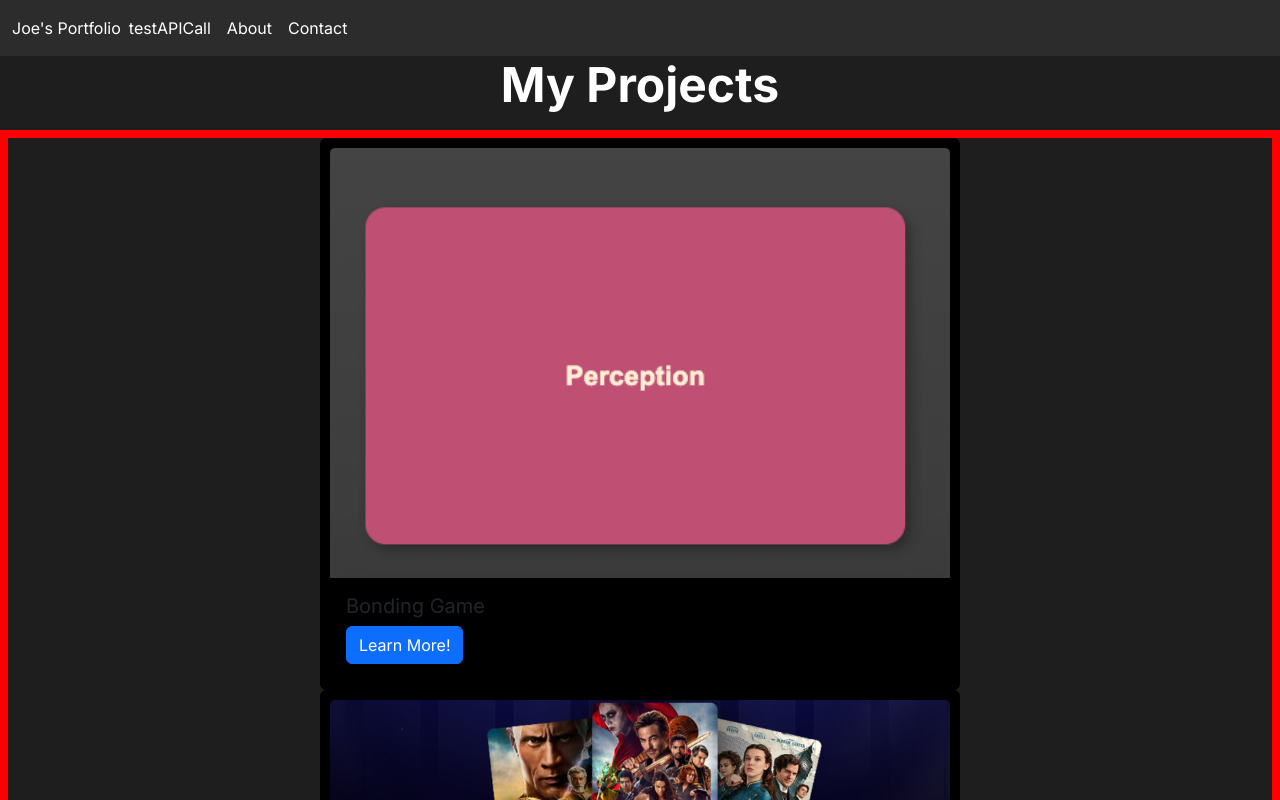
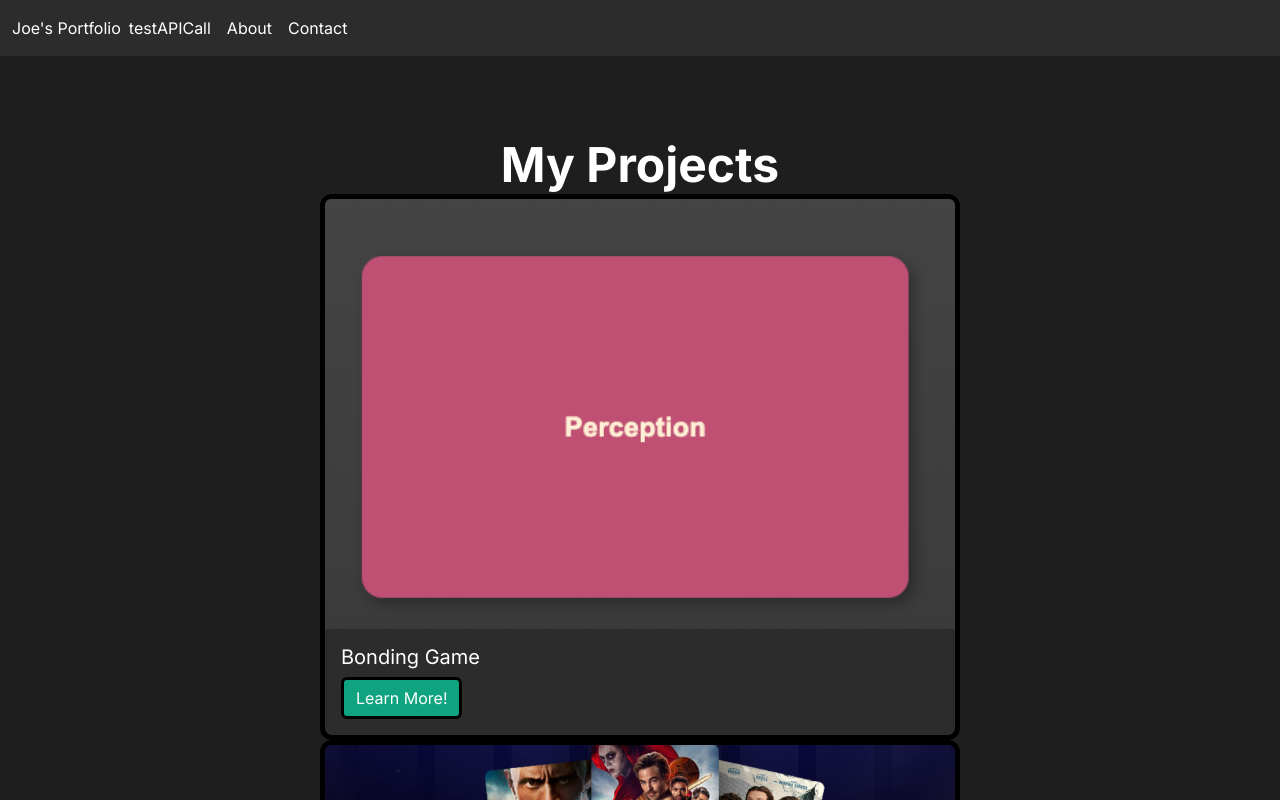
Before and after one commit to joeshoshina/Personal-Portfolio, a React (Vite) app: page / in a window 1280 px wide. Shown: the top 800 px of the page. Built offline with nearby package versions, Linux system fonts and the light colour scheme.

Commit message:
Minor style tweaks to BondingGame page and fixed styling for home page, minor tweak being outline and colors

```diff
--- a/src/components/BondingGame.jsx
+++ b/src/components/BondingGame.jsx
@@ -6,7 +6,7 @@ const BondingGame = () => {
     <>
       <span className="BG">
         <div className="text-center" id="projects-title">
-          BondingGame
+          Bonding Game
         </div>
         <div className="ProjectDescriptionContainer">
           <video className="responsive-video" autoPlay loop>
@@ -15,21 +15,24 @@ const BondingGame = () => {
           </video>
           <div className="ProjectTextBox">
             <div className="TopBox">
+              <div className="TopOutline">
                 <div className="top-paragraphs">
                   <span className="SpanTitle"> Project Description</span>
                   <p className="TopDescription">
                     Bonding Game is designed to help couples ask bold and
-                  meaningful questions without feeling vulnerable—using the card
-                  format as a lighthearted excuse to explore deeper topics. The
-                  game encourages connection, strengthens relationships, and
-                  makes getting to know each other fun and exciting. It features
-                  three themes: Perception, Connection, and Reflection. Each
-                  theme includes 30 unique questions that are shuffled and
-                  presented as a randomized stack.
+                    meaningful questions without feeling vulnerable—using the
+                    card format as a lighthearted excuse to explore deeper
+                    topics. The game encourages connection, strengthens
+                    relationships, and makes getting to know each other fun and
+                    exciting. It features three themes: Perception, Connection,
+                    and Reflection. Each theme includes 30 unique questions that
+                    are shuffled and presented as a randomized stack.
                   </p>
                 </div>
               </div>
+            </div>
             <div className="BottomBox">
+              <div className="BottomOutline">
                 <div className="bottom-paragraphs">
                   <span className="SpanTitle">Things I learned</span>
                   <p className="BottomDescription">
@@ -38,13 +41,15 @@ const BondingGame = () => {
                     best practices for component structure and state management
                     using hooks like useState and useEffect. I learned to
                     structure and update objects in state efficiently and how to
-                  implement data structures like stacks in a React-friendly way.
-                  Additionally, I gained confidence in using Git for version
-                  control, styling with CSS and TailwindCSS, and breaking down
-                  tasks into smaller, manageable steps to build scalable
-                  solutions.
+                    implement data structures like stacks in a React-friendly
+                    way. Additionally, I gained confidence in using Git for
+                    version control, styling with CSS and TailwindCSS, and
+                    breaking down tasks into smaller, manageable steps to build
+                    scalable solutions.
                   </p>
                 </div>
+              </div>
+              <div className="BottomOutline">
                 <div className="bottom-paragraphs">
                   <span className="SpanTitle">Future Features</span>
                   <p className="BottomDescription">
@@ -55,8 +60,8 @@ const BondingGame = () => {
                       </li>
                       <li>
                         Card Stack Visualization: Display a stack of cards,
-                      similar to a physical deck, with cards decreasing as they
-                      are used.
+                        similar to a physical deck, with cards decreasing as
+                        they are used.
                       </li>
                       <li>
                         Friend-Specific Card Decks: Add functionality to switch
@@ -69,6 +74,7 @@ const BondingGame = () => {
               </div>
             </div>
           </div>
+        </div>
       </span>
     </>
   );
--- a/src/components/Card.jsx
+++ b/src/components/Card.jsx
@@ -4,13 +4,13 @@ const Card = ({ projectName, img, clicked }) => {
     <div className="card" style={{ width: "40rem" }}>
       <img
         src={img}
-        className="card-img-top"
+        className="card-img-top no-radius"
         alt="Bonding-Game img"
         style={{ width: "100%", height: "430px", objectFit: "cover" }}
       />
       <div className="card-body">
         <h5 className="card-title">{projectName}</h5>
-        <a href="#" className="btn btn-primary" onClick={clicked}>
+        <a href="#" className="btn btn-color" onClick={clicked}>
           Learn More!
         </a>
       </div>
--- a/src/components/Home.jsx
+++ b/src/components/Home.jsx
@@ -6,7 +6,7 @@ import movieImg from "../assets/movie.png";
 function Home({ onCardClick }) {
   return (
     <>
-      <h1 className="text-center" id="projects-title">
+      <h1 className="text-center" id="main-projects-title">
         My Projects
       </h1>
       <div className="projectContainer">
--- a/src/index.css
+++ b/src/index.css
@@ -8,18 +8,47 @@ h1 {
 }
 
 .projectContainer {
-  border: 8px solid red;
+  /* border: 8px solid red; */
   display: flex; /* Enables Flexbox */
   justify-content: center; /* Centers children horizontally */
   align-items: center; /* Centers children vertically (optional) */
-  column-gap: 100px; /* Adds space between cards */
-  height: 100vh; /* Optional: makes the container full height */
+  column-gap: 150px; /* Adds space between cards */
+  height: 70vh; /* Optional: makes the container full height */
   flex-wrap: wrap; /*Allows items to wrap to the next line */
 }
 
+#main-projects-title {
+  color: #ffffff;
+  font-size: 3rem;
+  font-weight: 800;
+  margin-top: 5rem;
+  justify-content: center;
+  margin-bottom: 0;
+}
+/* Card */
+.btn-color {
+  background-color: #10a37f !important;
+  color: #ffffff !important;
+  border-radius: 6px;
+  border: black 3px solid;
+}
+.btn-color:hover {
+  background-color: #085646 !important;
+  color: #ffffff !important;
+  border-radius: 6px;
+  border: black 3px solid;
+}
 .card {
-  border: 10px solid black;
-  background-color: black;
+  color: #ffffff;
+  border: 5px solid black;
+  background-color: #2c2c2c;
+  border-radius: 12px;
+}
+/* I wanted to remove the gap caused by bootstraps def radius settings */
+/* !important makes sure bootstrap doesn't have precedence */
+.no-radius {
+  border-top-left-radius: 6px !important;
+  border-top-right-radius: 6px !important;
 }
 
 /* Project Page */
@@ -29,6 +58,7 @@ h1 {
   font-weight: 800;
   margin-bottom: 1rem;
   justify-content: center;
+  margin-top: 2rem;
 }
 
 .ProjectDescriptionContainer {
@@ -68,8 +98,8 @@ h1 {
   margin-top: 10px;
   /* border: blue 2px solid; */
   height: 300px;
-  margin-left: 3px;
-  margin-right: 3px;
+  margin-left: 10px;
+  margin-right: 10px;
 }
 
 .BottomBox {
@@ -90,18 +120,27 @@ h1 {
   flex-wrap: wrap;
   justify-content: center;
   align-content: space-evenly;
-  border: #10a37f 2px solid;
+  border: #085646 5px solid;
   border-radius: 12px;
   max-width: 450px;
   flex-direction: column;
 }
+.BottomOutline {
+  border: black 2px solid;
+  border-radius: 12px;
+  height: 376px;
+}
 
+.TopOutline {
+  border: black 2px solid;
+  border-radius: 12px;
+}
 .TopDescription {
   margin-top: 10px;
   /* border: green 2px solid; */
   height: 250px;
-  margin-left: 3px;
-  margin-right: 3px;
+  margin-left: 10px;
+  margin-right: 10px;
 }
 .TopBox {
   max-width: 1000px;
@@ -116,7 +155,7 @@ h1 {
   flex-wrap: wrap;
   justify-content: center;
   align-content: space-evenly;
-  border: #10a37f 2px solid;
+  border: #085646 5px solid;
   border-radius: 12px;
   max-width: 460px;
   flex-direction: column;
@@ -147,7 +186,3 @@ body {
 .custom-navbar .nav-link:hover {
   color: #10a37f !important; /* optional highlight */
 }
-
-/* make stack once under 1408 width */
-/* Increase font weight for titles and change font size to be bigger
-create box elements for paragraphs */
```
Lines whose indentation alone changed are shown as unchanged.
